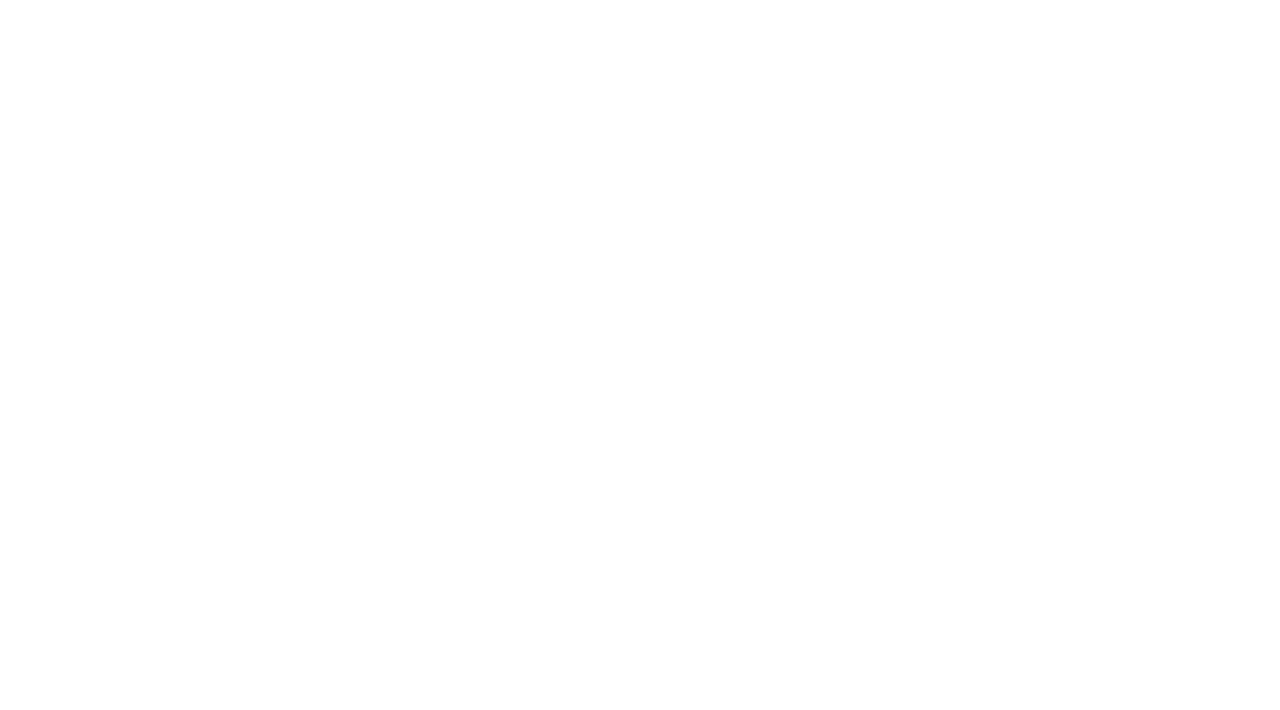
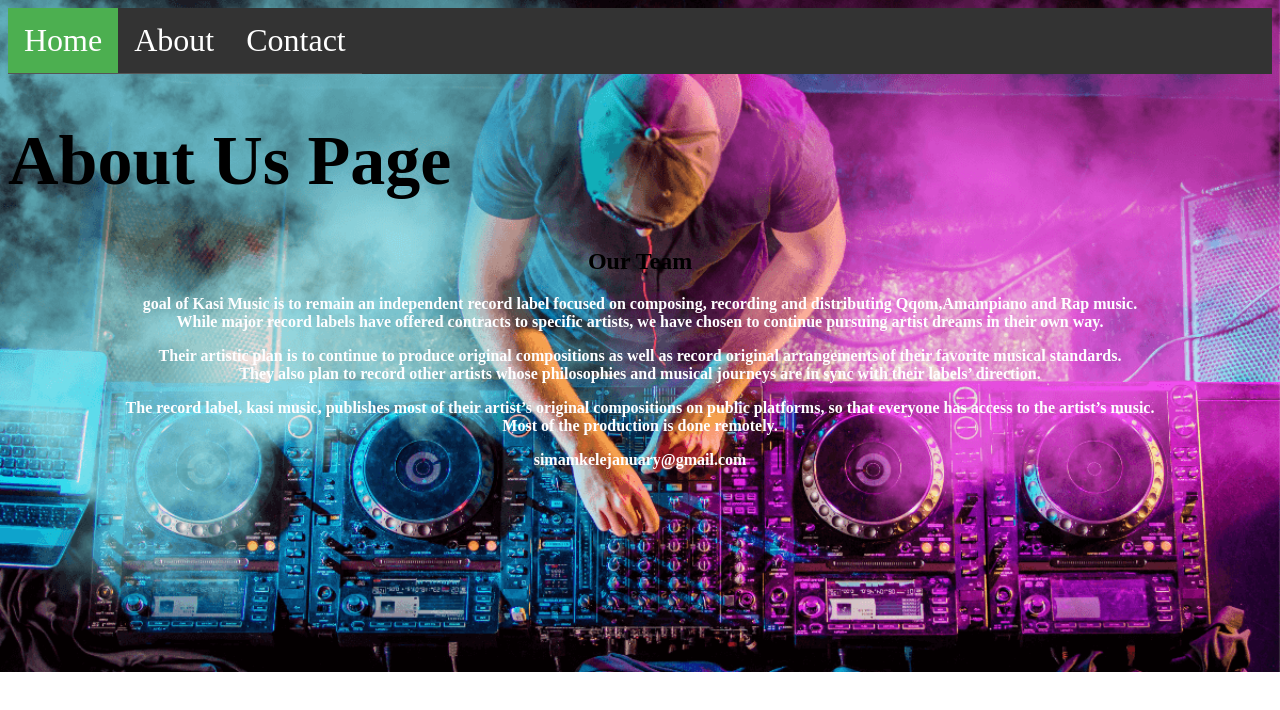
Before and after one commit to simamkele21/project, a plain HTML site: page about.html in a window 1280 px wide. Drawn offline with Linux system fonts and the light colour scheme.

Commit message:
almost done

```diff
--- a/about.html
+++ b/about.html
@@ -4,9 +4,58 @@
     <meta charset="UTF-8">
     <meta http-equiv="X-UA-Compatible" content="IE=edge">
     <meta name="viewport" content="width=device-width, initial-scale=1.0">
-    <title>Document</title>
+    <title>Kasi music</title>
+    <link rel="stylesheet" href="style.css">
+    <link rel="icon" href="kasimusic.png">
 </head>
+<style>
+  ul {
+     list-style-type: none;
+     margin: 0;
+     padding: 0;
+  }
+  .active {
+     background-color: #4CAF50;
+     color: white;
+  }
+  li {
+     border-bottom: 1px solid #555;
+     display: inline;
+  }
+  </style>
+<ul>
+  <li><a class="active" href="home.html" style="font-size: xx-large;">Home</a></li>
+  <li><a href="about.html" style="font-size: xx-large;">About</a></li>
+  <li><a href="contact.html" style="font-size: xx-large;">Contact</a></li>
+</ul>
+
+<h1 style="font-size:70px;"> About Us Page</h1>
 <body>
+    <div class="about-section">
+      <h2>Our Team</h2>
+      <div class="row">
+        <div class="column">
+          <div class="card">
+
+            <div class="container">
+
+               <p><b> goal of Kasi Music is to remain an independent record label focused on composing,
+                   recording and distributing Qqom,Amampiano and Rap music.<br>
+                   While major record labels have offered contracts to specific artists,
+                  we have chosen to continue pursuing artist dreams in their own way.</b></p>
+
+                <p><b>Their artistic plan is to continue
+                     to produce original compositions as well as record
+                      original arrangements of their favorite musical standards.<br>
+                    They also plan to record other artists whose philosophies and
+                    musical journeys are in sync with their labels’ direction.</b></p>
+
+            <p><b>The record label, kasi music, publishes most of their artist’s original compositions on public platforms,
+             so that everyone has access to the artist’s music.<br> Most of the production is done remotely.</p>
+              <p>simamkelejanuary@gmail.com</b></p>
+                 </div>
+          </div>
+        </div>
 
 </body>
 </html>
--- a/style.css
+++ b/style.css
@@ -1,49 +1,48 @@
+.about-section{
+    text-align:center;
+    padding: auto;
+    color:black;
+}
 
-ul {
-    /* Remove list bullets */
-    list-style-type: none;
+.container{
+    text:size adjust 50px;
+    text-align: center;
+    padding:auto;
+    color: rgb(254, 254, 255);
+}
 
-    /* The CSS margin properties are used to create space around elements, outside of any defined borders */
-    margin: 0;
+body{
+  background-image: url(Untitled-design-1-10.png);
+  background-repeat: no-repeat;
+  background-size: cover;
+}
 
-    /* The CSS padding properties are used to generate space around an element's content, inside of any defined borders. */
-    padding: 0;
+.music {
+    border-radius: 50px;
+}
 
-    /* The overflow property specifies what should happen if content overflows an element's box. */
-    overflow: hidden;
-
-    /*  */
-    background-color: #333;
+ul{
+ list-style-type: none;
+ margin: 0;
+ padding: 0;
+ overflow: hidden;
+ background-color: #333;
 }
-/* The <li> tag is used inside ordered lists(<ol>), unordered lists (<ul>), and in menu lists (<menu>). */
-li {
-    /* The float property is used for positioning and formatting content e.g. let an image float left to the text in a container. */
+li{
     float: left;
 }
-/* The <a> tag defines a hyperlink, which is used to link from one page to another. */
-li a {
-    /* The display property specifies the display behavior (the type of rendering box) of an element. */
+li a{
     display: block;
-
-    /*  */
     color: white;
-
-    /* The text-align property specifies the horizontal alignment of text in an element. */
     text-align: center;
-
-    /* The CSS padding properties are used to generate space around an element's content, inside of any defined borders. */
     padding: 14px 16px;
-
-    /* The text-decoration property specifies the decoration added to text */
     text-decoration: none;
 }
-/* The :hover selector is used to select elements when you mouse over them. */
 li a:hover {
-    /*  */
+
     background-color: #666;
 }
 
 li a .active {
-    /*  */
     background-color: #111;
 }
```
Also changed, not shown: contact.html (+42 -3 lines), home.html (added, +38 -0 lines), 37478256-dj-mixer-with-headphones-dj-party-background.jpg (added), 790fc5a70d7515789e48415dfb52b758.jpg (added), Untitled-design-1-10.png (added), images.jpeg (added), index.jpeg (added), kasimusic.png (added), oyama-1.jpg (added), t_a53eef4d486b4e8e8985fd2751e3c14a_name_479bd138676e4349a53c5be25acbb136.jpg (added).
